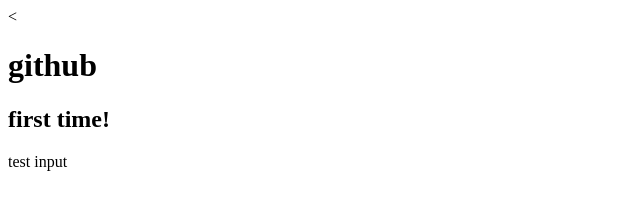
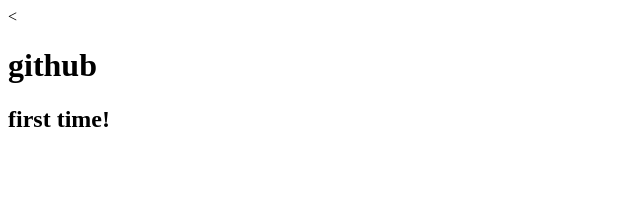
Before and after one commit to ZennoFact/withU, a plain HTML site: page index.html in a window 1280 px wide. Shown: the full height of the page, 0-640 px from the left. Drawn offline with Linux system fonts and the light colour scheme.

Commit message:
[Modified] delete line: test input

```diff
--- a/index.html
+++ b/index.html
@@ -7,6 +7,5 @@
 <body>
   <h1>github</h1>
   <h2>first time!</h2>
-  <p>test input</p>
 </body>
 </html>
```
